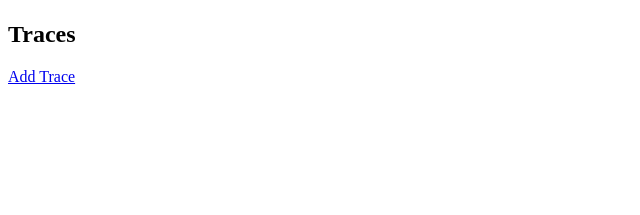
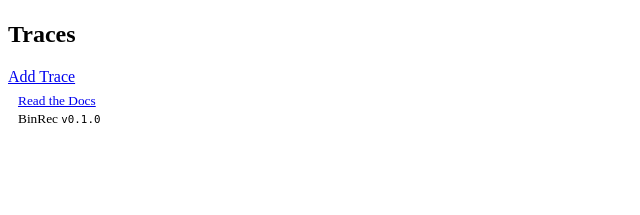
Before and after one commit to trailofbits/binrec-tob, a Flask app: template binrec/web/templates/project.html in a window 1280 px wide. Shown: the part 221-436 px from the top of the page, without its empty margins (0-640 px from the left). Run offline with Flask 2, Linux system fonts and the light colour scheme; the template is opened without the code that fills it, so the values that code supplies are empty; parts of the project's set-up code (start-up, migrations or seed data) failed here and were passed over; some libraries are stand-ins or nearby versions.

Commit message:
add support for rendering markdown in the web gui

```diff
--- a/binrec/web/app.py
+++ b/binrec/web/app.py
@@ -19,9 +19,11 @@
 )
 from werkzeug.utils import secure_filename
 
+from binrec import __version__ as BINREC_VERSION
 from binrec.campaign import Campaign, TraceParams
 from binrec.env import (
     BINREC_PROJECTS,
+    BINREC_ROOT,
     campaign_filename,
     get_trace_dirs,
     merged_trace_dir,
@@ -34,6 +36,7 @@
 
 app = Flask(__name__)
 app.config["UPLOAD_FOLDER"] = str(UPLOAD_DIRECTORY.absolute())
+app.jinja_env.add_extension("jinja_markdown.MarkdownExtension")
 
 
 @dataclass
@@ -72,6 +75,7 @@
 def before_request():
     g.state = STATE
     g.state.poll()
+    g.binrec_version = BINREC_VERSION
 
 
 def worker_log_filename(project: str) -> Path:
@@ -306,3 +310,22 @@
         abort(404)
 
     return redirect(url_for("project_details", project=project))
+
+
+@app.get("/docs")
+@app.get("/docs/<path:filename>")
+def render_docs(filename: str = None):
+    if not filename:
+        return redirect(url_for("render_docs", filename="manual.md"))
+
+    source = BINREC_ROOT / "docs" / "manual" / filename
+    if not source.is_file():
+        abort(404)
+
+    if source.suffix.lower() != ".md":
+        return send_file(source)
+
+    title = source.with_suffix("").name
+    return render_template(
+        "docs.html", content=source.read_text(), title=title, docs_filename=filename
+    )
--- a/binrec/web/templates/base.html
+++ b/binrec/web/templates/base.html
@@ -17,9 +17,23 @@
   </head>
 
   <body>
+
     <div class="container">
         {% block body %}
         {% endblock %}
+
+        <div class="row">
+            <div class="col">
+                <div class="card bg-light border-info mt-3 mb-3">
+                    <div class="card-body" style="padding: 5px 10px">
+                        <div class="float-end">
+                            <small><a href="/docs/manual.md" target="_blank">Read the Docs</a></small>
+                        </div>
+                        <small>BinRec <code>v{{g.binrec_version}}</code></small>
+                    </div>
+                </div>
+            </div>
+        </div>
     </div>
   </body>
 </html>
```
Also changed, not shown: binrec/web/templates/docs.html (added, +37 -0 lines), 2 other files.
